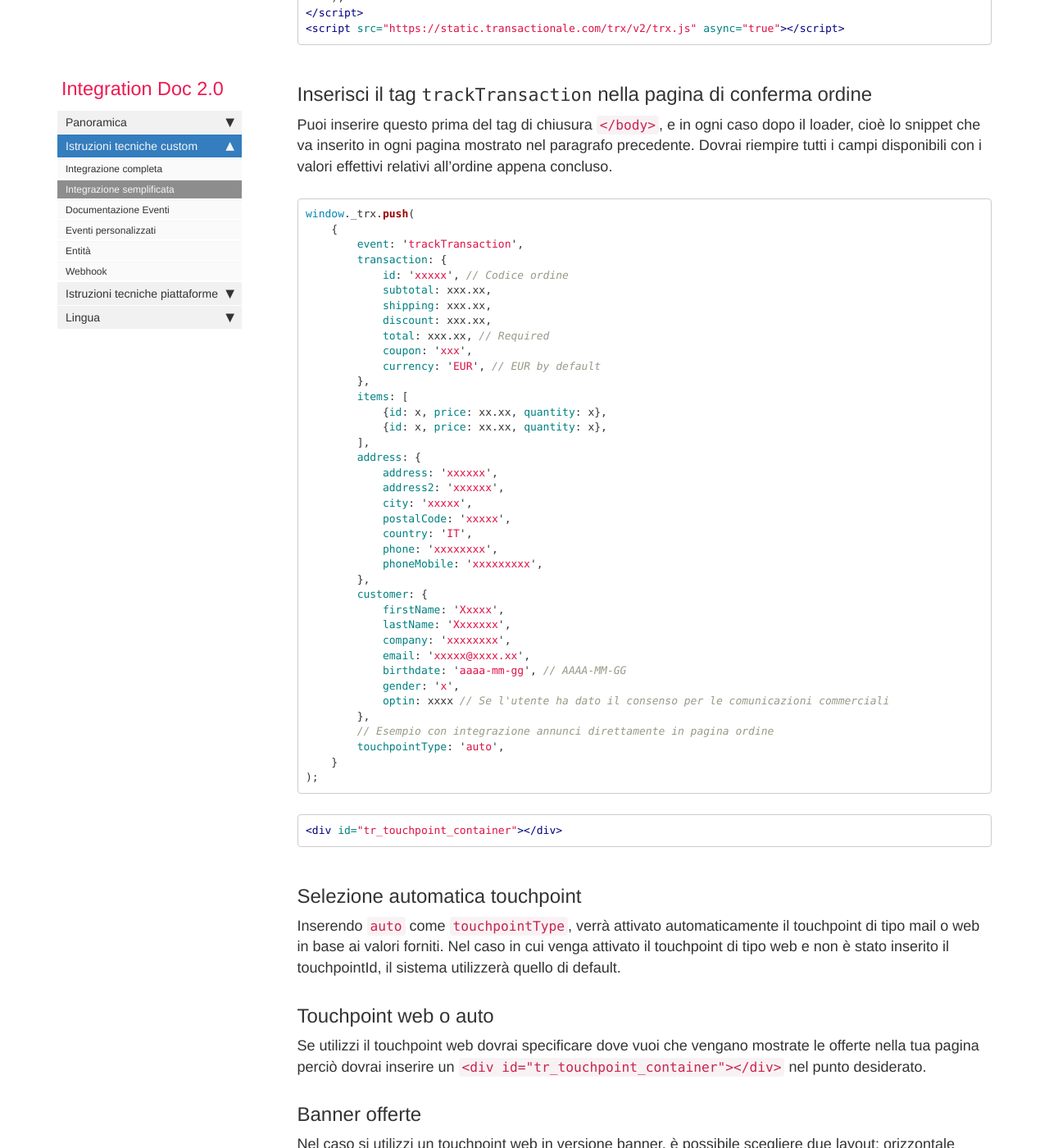
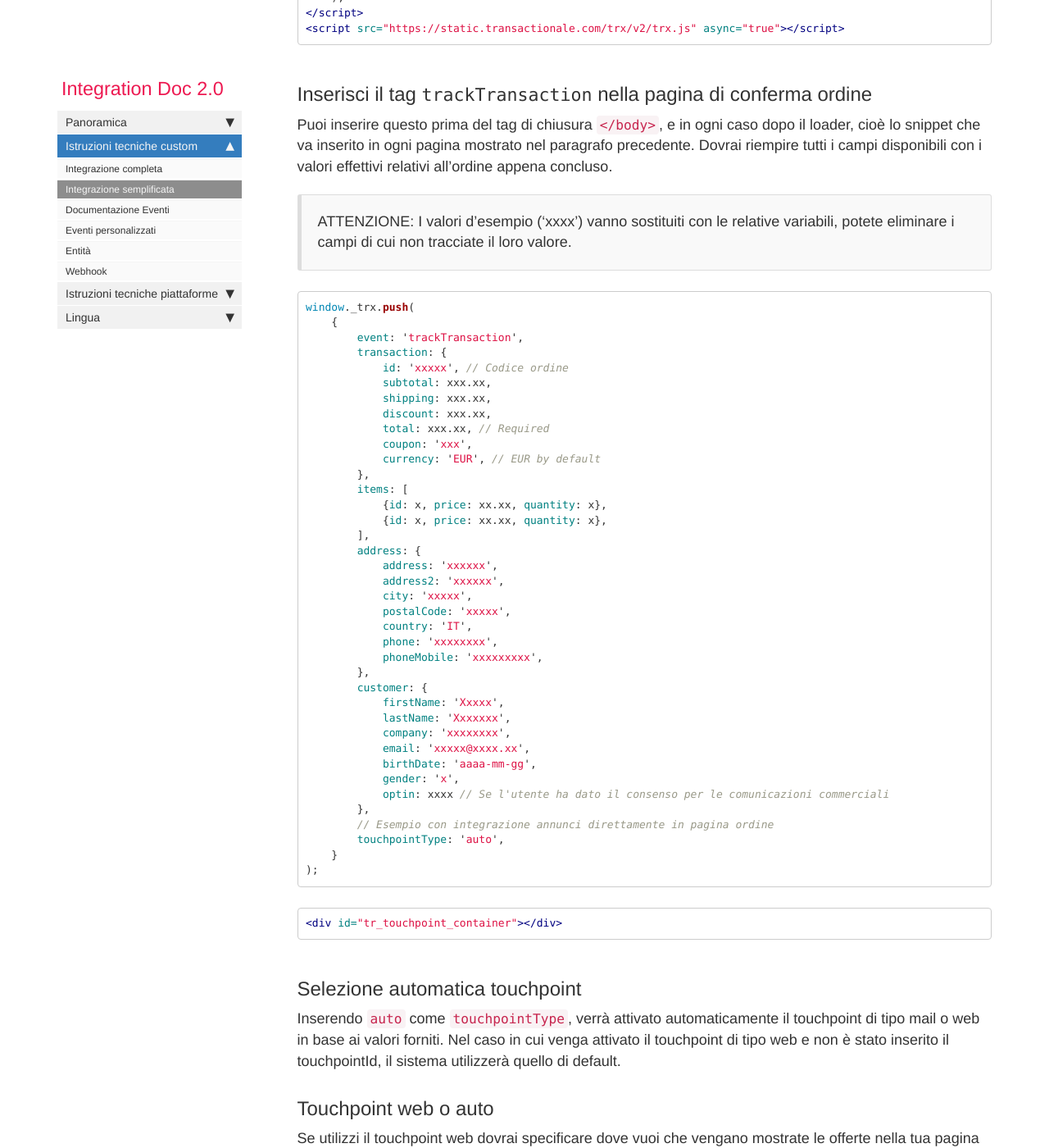
Before and after one commit to flyertech/trx_docs_it, a Jekyll site: the page built from pages/mydoc/simplified_integration.md, in a window 1280 px wide and 1400 px high, scrolled down 1252 px. Shown: the whole window at 82% size. Built offline with Jekyll 4.4.1, drawn with Linux system fonts in a browser that asks for light colours; nearby versions of some CDN libraries; comment, search, counter and statistics services are not loaded.

Commit message:
Updated snippet code.

```diff
--- a/pages/mydoc/simplified_integration.md
+++ b/pages/mydoc/simplified_integration.md
@@ -14,11 +14,14 @@ folder: mydoc
 Il tag va inserito idealmente prima del tag di chiusura `</body>`.
 Il tag include il loader, più l'evento `viewPage`:
 
+
 {% include_relative snippets/loader_viewPage.md %}
 
 ## Inserisci il tag `trackTransaction` nella pagina di conferma ordine
 Puoi inserire questo prima del tag di chiusura `</body>`, e in ogni caso dopo il loader, cioè lo snippet che va inserito in ogni pagina mostrato nel paragrafo precedente.
 Dovrai riempire tutti i campi disponibili con i valori effettivi relativi all'ordine appena concluso.
+
+{% include callout.html content="ATTENZIONE: I valori d'esempio ('xxxx') vanno sostituiti con le relative variabili, potete eliminare i campi di cui non tracciate il loro valore. " %}
 
 {% include_relative snippets/tracktransaction.md %}
 
--- a/pages/mydoc/snippets/tracktransaction.md
+++ b/pages/mydoc/snippets/tracktransaction.md
@@ -29,7 +29,7 @@ window._trx.push(
             lastName: 'Xxxxxxx',
             company: 'xxxxxxxx',
             email: 'xxxxx@xxxx.xx',
-            birthdate: 'aaaa-mm-gg', // AAAA-MM-GG
+            birthDate: 'aaaa-mm-gg',
             gender: 'x',
             optin: xxxx // Se l'utente ha dato il consenso per le comunicazioni commerciali
         },
```
